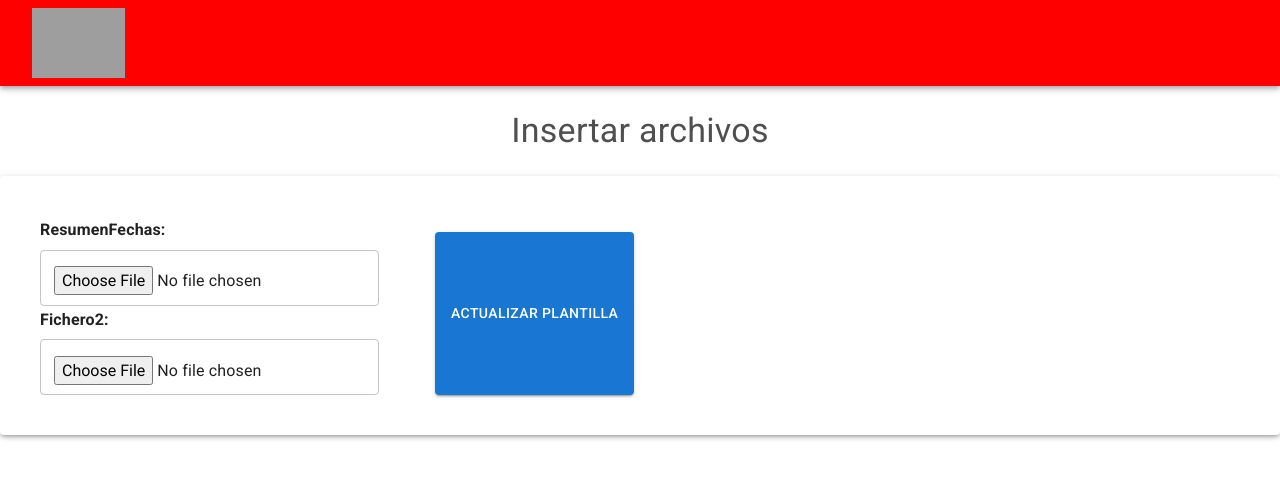
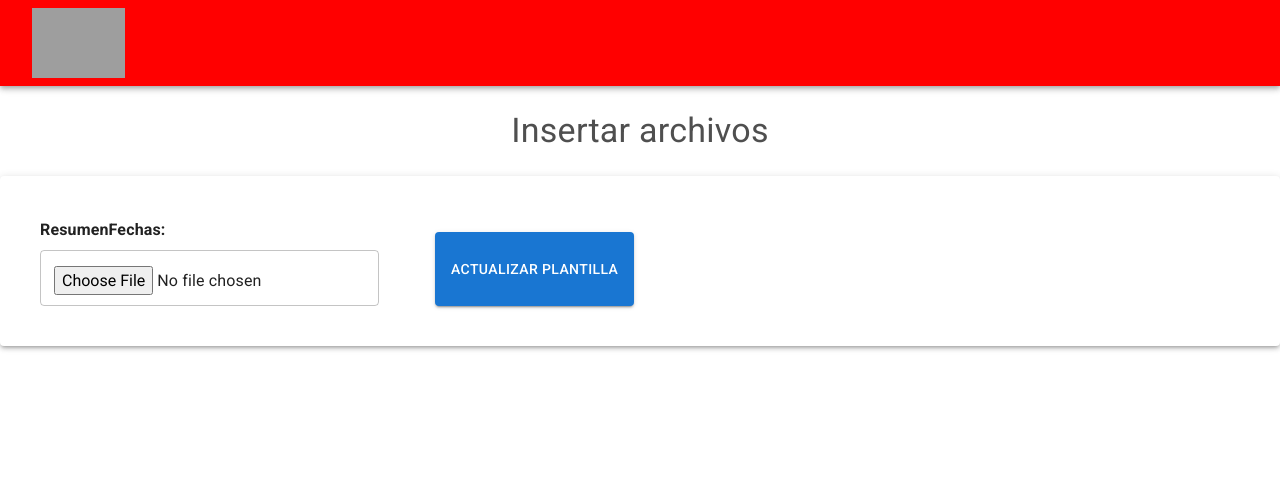
Before and after one commit to PedrooLinero/RENFE, a React (Vite) app in the folder frontend/: page /#/ in a window 1280 px wide. Shown: the top 478 px of the page. Built offline with nearby package versions, Linux system fonts and the light colour scheme; grey boxes are pictures that could not be loaded.

Commit message:
Mejorado codigo

```diff
--- a/frontend/src/components/CargarArchivos.jsx
+++ b/frontend/src/components/CargarArchivos.jsx
@@ -6,16 +6,14 @@ import { apiUrl } from "../config"; // Cambia la ruta según tu estructura de ca
 function CargarArchivos() {
   const [formData, setFormData] = useState({
     fichero1: null,
-    fichero2: null,
   });
 
   const handleSubmit = async (e) => {
     e.preventDefault();
     const formDataToSend = new FormData();
 
-    if (formData.fichero1 && formData.fichero2) {
+    if (formData.fichero1) {
       formDataToSend.append("fichero1", formData.fichero1);
-      formDataToSend.append("fichero2", formData.fichero2);
     }
 
     try {
@@ -38,15 +36,20 @@ function CargarArchivos() {
         const data = await response.json();
         alert(data.message);
       } else {
-        // Descargar archivo
+        const contentDisposition = response.headers.get("Content-Disposition");
+        const suggestedName = contentDisposition
+          ? contentDisposition.split("filename=")[1].replace(/"/g, "")
+          : "resultado.xlsx";
+
+        // Crear el blob y forzar la descarga
         const blob = await response.blob();
         const url = window.URL.createObjectURL(blob);
         const a = document.createElement("a");
         a.href = url;
-        a.download = "resultado.xlsx";
+        a.download = suggestedName; // Nombre sugerido (el usuario puede cambiarlo)
         document.body.appendChild(a);
         a.click();
-        a.remove();
+        document.body.removeChild(a);
         window.URL.revokeObjectURL(url);
       }
     } catch (error) {
@@ -56,10 +59,6 @@ function CargarArchivos() {
 
   const handleFileChange1 = (e) => {
     setFormData({ ...formData, fichero1: e.target.files[0] });
-  };
-
-  const handleFileChange2 = (e) => {
-    setFormData({ ...formData, fichero2: e.target.files[0] });
   };
 
   return (
@@ -98,24 +97,6 @@ function CargarArchivos() {
                   }}
                   required
                 />
-                <Typography
-                  variant="subtitle1"
-                  gutterBottom
-                  sx={{ fontWeight: "700" }}
-                >
-                  Fichero2:
-                </Typography>
-                <TextField
-                  id="fichero2"
-                  variant="outlined"
-                  type="file"
-                  fullWidth
-                  onChange={handleFileChange2}
-                  InputLabelProps={{
-                    shrink: true,
-                  }}
-                  required
-                />
               </Grid>
 
               <Box
```
Also changed, not shown: 1 other file (tests, documents, lock files or other folders).
